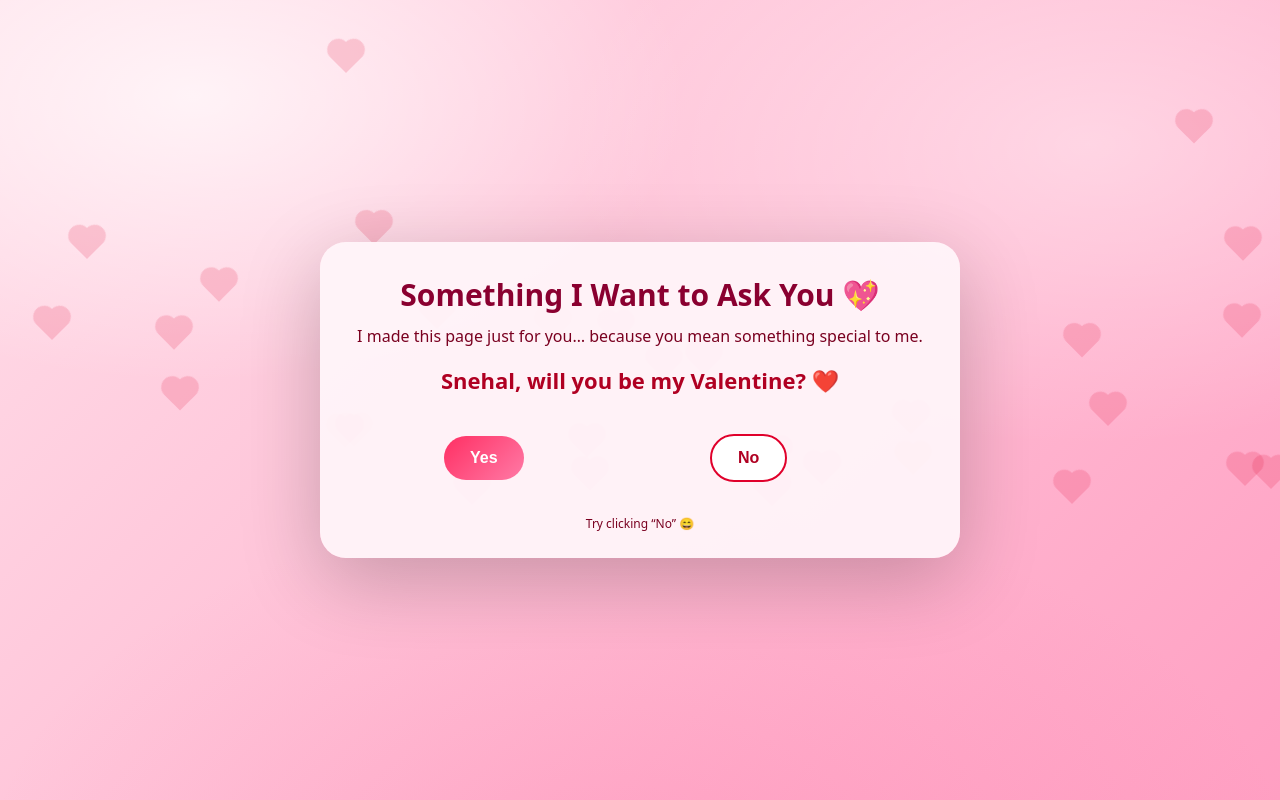
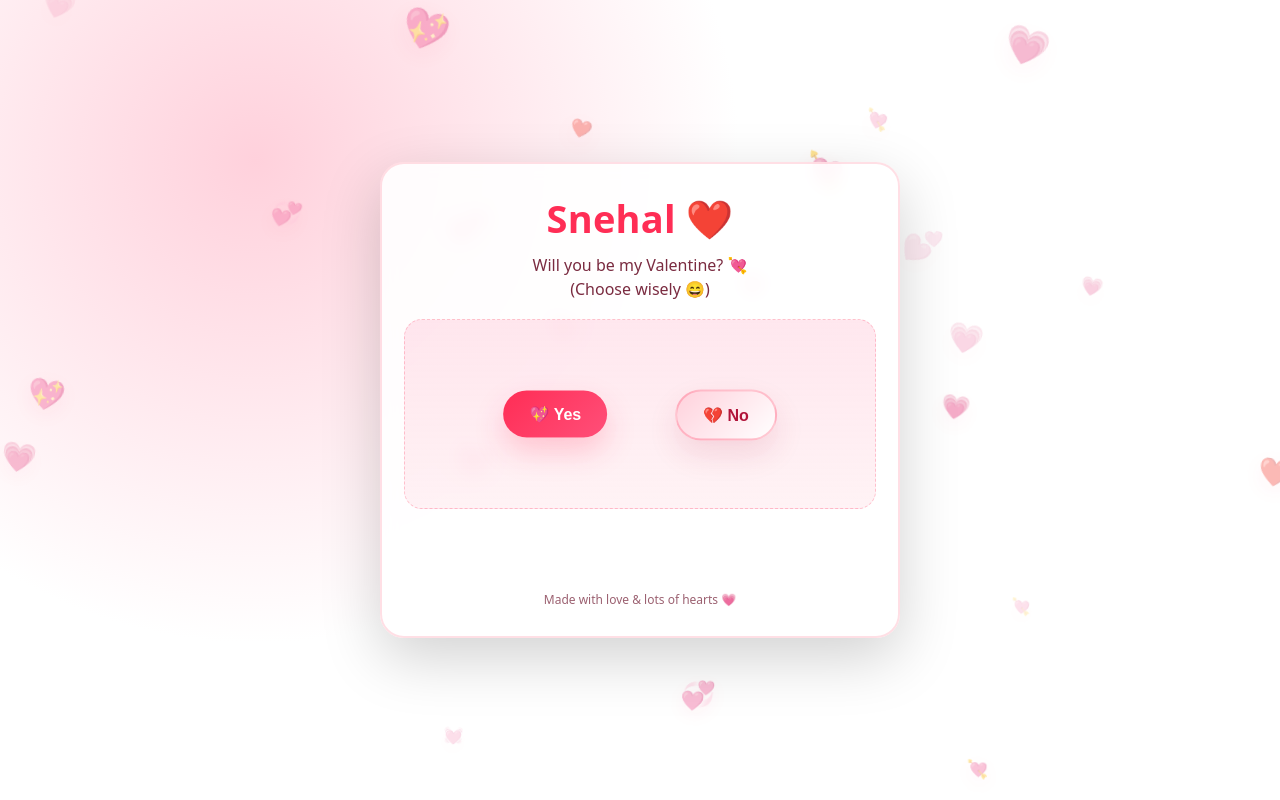
Before and after one commit to absirlectures-hub/important, a plain HTML site: page index.html in a window 1280 px wide. Drawn offline with Linux system fonts and the light colour scheme.

Commit message:
Add files via upload

```diff
--- a/index.html
+++ b/index.html
@@ -1,231 +1,261 @@
 <!doctype html>
 <html lang="en">
 <head>
-  <meta charset="utf-8" />
-  <meta name="viewport" content="width=device-width, initial-scale=1" />
-  <title>A Question For You 💖</title>
-
+  <meta charset="UTF-8" />
+  <meta name="viewport" content="width=device-width, initial-scale=1.0"/>
+  <title>Snehal 💖 Be My Valentine?</title>
   <style>
     :root{
-      --pink1:#ffe0ea;
-      --pink2:#ff9fc2;
-      --card:#fff5f9;
-      --red:#e0002b;
-      --deep:#8a0030;
-      --shadow: 0 22px 80px rgba(0,0,0,.22);
-      --glow: 0 0 40px rgba(255, 90, 147, .28);
+      --red:#ff2d55;
+      --pink:#ff7aa2;
+      --pink2:#ffd1dc;
+      --white:#fff;
+      --shadow: 0 20px 60px rgba(0,0,0,.18);
     }
 
-    *{ box-sizing:border-box; }
-
+    *{box-sizing:border-box;}
     body{
       margin:0;
       min-height:100vh;
-      font-family: system-ui, -apple-system, Segoe UI, Roboto, Arial, sans-serif;
       display:flex;
       align-items:center;
       justify-content:center;
-      background:
-        radial-gradient(900px 520px at 15% 12%, rgba(255,255,255,.70) 0%, transparent 55%),
-        radial-gradient(900px 520px at 85% 18%, rgba(255,255,255,.40) 0%, transparent 58%),
-        radial-gradient(1200px 700px at 50% 110%, rgba(255, 90, 147, .18) 0%, transparent 55%),
-        linear-gradient(135deg, var(--pink1), var(--pink2));
+      font-family: system-ui, -apple-system, Segoe UI, Roboto, Arial, sans-serif;
+      background: radial-gradient(circle at 20% 20%, var(--pink2), #fff 40%),
+                  radial-gradient(circle at 80% 20%, #ffe6ee, #fff 45%),
+                  linear-gradient(135deg, #fff, #fff);
       overflow:hidden;
     }
 
-    #confetti{
-      position:fixed;
-      inset:0;
-      pointer-events:none;
-      z-index: 50;
-    }
-
+    /* Floating hearts background */
     .hearts{
       position:fixed;
       inset:0;
       pointer-events:none;
+      z-index:0;
       overflow:hidden;
-      z-index:1;
     }
     .heart{
       position:absolute;
-      bottom:-60px;
-      width:22px;
-      height:22px;
-      background: var(--red);
-      transform: rotate(45deg);
-      opacity:.16;
+      font-size:18px;
+      opacity:.25;
       animation: floatUp linear infinite;
+      filter: drop-shadow(0 6px 10px rgba(255,45,85,.15));
     }
-    .heart::before,
-    .heart::after{
-      content:"";
-      position:absolute;
-      width:22px;
-      height:22px;
-      background: var(--red);
-      border-radius:50%;
-    }
-    .heart::before{ left:-11px; top:0; }
-    .heart::after { top:-11px; left:0; }
     @keyframes floatUp{
-      to{ transform: translateY(-125vh) rotate(45deg); }
+      from{ transform: translateY(110vh) scale(.9) rotate(0deg); }
+      to{ transform: translateY(-15vh) scale(1.25) rotate(20deg); }
     }
 
     .card{
-      width:min(640px, 92vw);
-      background: rgba(255,245,249,.95);
-      border-radius: 26px;
+      position:relative;
+      z-index:1;
+      width:min(520px, 92vw);
+      background: rgba(255,255,255,.9);
+      backdrop-filter: blur(8px);
+      border: 2px solid rgba(255,45,85,.15);
+      border-radius: 24px;
       box-shadow: var(--shadow);
-      padding: 26px 22px;
+      padding: 28px 22px;
       text-align:center;
-      position:relative;
-      z-index:3;
     }
 
     h1{
-      margin:6px 0 10px;
-      font-size: 30px;
-      color: var(--deep);
-    }
-    .sub{
-      margin-bottom:18px;
-      color:#7a0020;
-      font-size:16px;
-    }
-    .question{
-      font-size:22px;
-      font-weight:900;
-      color:#b00022;
-      margin:10px 0 18px;
+      margin: 0 0 10px;
+      font-size: clamp(28px, 4vw, 38px);
+      color: var(--red);
+      letter-spacing:.2px;
     }
 
-    .btnRow{
-      position:relative;
-      width: min(420px, 88vw);
-      height: 90px;
-      margin: 0 auto;
+    .sub{
+      margin: 0 0 18px;
+      color:#7a2b40;
+      font-size: 16px;
+      line-height:1.45;
     }
 
-    button{
-      border:0;
-      padding:13px 26px;
-      border-radius:999px;
-      font-size:16px;
-      font-weight:900;
+    .stage{
+      position:relative;
+      height: 190px;
+      margin-top: 14px;
+      border-radius: 18px;
+      background: linear-gradient(180deg, rgba(255,122,162,.18), rgba(255,45,85,.06));
+      border: 1px dashed rgba(255,45,85,.25);
+      overflow:hidden;
+    }
+
+    .btn{
+      border:none;
+      padding: 14px 26px;
+      border-radius: 999px;
       cursor:pointer;
+      font-weight: 700;
+      font-size: 16px;
+      transition: transform .12s ease, box-shadow .12s ease, opacity .12s ease;
+      box-shadow: 0 14px 30px rgba(255,45,85,.22);
+      user-select:none;
+      position:absolute;
+      top: 50%;
+      transform: translate(-50%, -50%);
+      display:flex;
+      align-items:center;
+      gap:8px;
+      white-space:nowrap;
     }
 
     #yesBtn{
-      position:absolute;
-      left:14px;
-      top:50%;
-      transform:translateY(-50%);
-      background: linear-gradient(135deg, #ff2f63, #ff7aa6);
-      color:#fff;
+      left: 32%;
+      background: linear-gradient(135deg, var(--red), #ff4f79);
+      color: var(--white);
+    }
+    #yesBtn:hover{ transform: translate(-50%, -50%) scale(1.05); }
+
+    #noBtn{
+      left: 68%;
+      background: linear-gradient(135deg, #ffd1dc, #fff);
+      color: #b1143a;
+      border: 2px solid rgba(255,45,85,.25);
+      box-shadow: 0 14px 30px rgba(177,20,58,.12);
     }
 
-    #noBtn{
-      position:absolute;
-      left:280px;
-      top:50%;
-      transform:translateY(-50%);
-      background:#fff;
-      border:2px solid #e0002b;
-      color:#b00022;
+    .msg{
+      margin-top: 18px;
+      padding: 14px 16px;
+      border-radius: 16px;
+      background: rgba(255,45,85,.08);
+      border: 1px solid rgba(255,45,85,.18);
+      color:#8d1536;
+      font-weight: 700;
+      min-height: 52px;
+      display:flex;
+      align-items:center;
+      justify-content:center;
+      opacity:0;
+      transform: translateY(8px);
+      transition: opacity .25s ease, transform .25s ease;
+    }
+    .msg.show{
+      opacity:1;
+      transform: translateY(0);
     }
 
-    .result{
-      display:none;
-      margin-top:18px;
-      padding:16px;
-      border-radius:18px;
-      background:#fff;
-      border:2px dashed #ff7aa6;
-      font-weight:800;
-      color:#8a0030;
-      white-space:pre-wrap;
-    }
-
-    .cursor{
-      animation: blink 1s infinite;
-    }
-    @keyframes blink{50%{opacity:0}}
-
     .tiny{
-      margin-top:12px;
-      font-size:12px;
-      color:#7a0020;
+      margin-top: 12px;
+      font-size: 12px;
+      color: rgba(122,43,64,.75);
     }
   </style>
 </head>
+<body>
 
-<body>
-<canvas id="confetti"></canvas>
-<div class="hearts" id="hearts"></div>
+  <div class="hearts" id="hearts"></div>
 
-<main class="card">
-  <h1>Something I Want to Ask You 💖</h1>
-  <div class="sub">I made this page just for you… because you mean something special to me.</div>
+  <div class="card">
+    <h1>Snehal ❤️</h1>
+    <p class="sub">
+      Will you be my Valentine? 💘<br/>
+      (Choose wisely 😄)
+    </p>
 
-  <div class="question">Snehal, will you be my Valentine? ❤️</div>
+    <div class="stage" id="stage">
+      <button class="btn" id="yesBtn">💖 Yes</button>
+      <button class="btn" id="noBtn">💔 No</button>
+    </div>
 
-  <div class="btnRow" id="arena">
-    <button id="yesBtn">Yes</button>
-    <button id="noBtn">No</button>
+    <div class="msg" id="msg"> </div>
+    <div class="tiny">Made with love & lots of hearts 💗</div>
   </div>
 
-  <div class="result" id="resultBox">
-    <span id="typingText"></span><span class="cursor">|</span>
-  </div>
+  <script>
+    // Make floating hearts
+    const heartsWrap = document.getElementById("hearts");
+    const heartChars = ["💗","💖","💘","❤️","💕","💓","💞"];
+    const heartCount = 28;
 
-  <div class="tiny" id="hint">Try clicking “No” 😄</div>
-</main>
+    for(let i=0;i<heartCount;i++){
+      const s = document.createElement("div");
+      s.className = "heart";
+      s.textContent = heartChars[Math.floor(Math.random()*heartChars.length)];
+      s.style.left = Math.random()*100 + "vw";
+      s.style.animationDuration = (6 + Math.random()*8) + "s";
+      s.style.animationDelay = (-Math.random()*10) + "s";
+      s.style.fontSize = (14 + Math.random()*18) + "px";
+      s.style.opacity = (0.12 + Math.random()*0.35).toFixed(2);
+      heartsWrap.appendChild(s);
+    }
 
-<script>
-document.addEventListener("DOMContentLoaded",()=>{
-  const rand=(a,b)=>Math.random()*(b-a)+a;
+    const stage = document.getElementById("stage");
+    const noBtn = document.getElementById("noBtn");
+    const yesBtn = document.getElementById("yesBtn");
+    const msg = document.getElementById("msg");
 
-  const hearts=document.getElementById("hearts");
-  for(let i=0;i<30;i++){
-    const h=document.createElement("div");
-    h.className="heart";
-    h.style.left=rand(0,100)+"vw";
-    h.style.animationDuration=rand(6,14)+"s";
-    hearts.appendChild(h);
-  }
+    function clamp(n, min, max){ return Math.max(min, Math.min(max, n)); }
 
-  const yes=document.getElementById("yesBtn");
-  const no=document.getElementById("noBtn");
-  const arena=document.getElementById("arena");
-  const box=document.getElementById("resultBox");
-  const text=document.getElementById("typingText");
+    // Place "No" somewhere random inside the stage (keeping margins)
+    function moveNoButton(){
+      const stageRect = stage.getBoundingClientRect();
+      const btnRect = noBtn.getBoundingClientRect();
 
-  no.addEventListener("pointerenter",()=>moveNo());
-  no.addEventListener("touchstart",(e)=>{e.preventDefault();moveNo();});
+      const padding = 14;
+      const minX = padding + (btnRect.width / 2);
+      const maxX = stageRect.width - padding - (btnRect.width / 2);
+      const minY = padding + (btnRect.height / 2);
+      const maxY = stageRect.height - padding - (btnRect.height / 2);
 
-  function moveNo(){
-    const r=arena.getBoundingClientRect();
-    no.style.left=rand(150,r.width-80)+"px";
-  }
+      const x = Math.random() * (maxX - minX) + minX;
+      const y = Math.random() * (maxY - minY) + minY;
 
-  yes.addEventListener("click",()=>{
-    box.style.display="block";
-    const msg=`Thank you for saying YES ❤️
+      noBtn.style.left = x + "px";
+      noBtn.style.top  = y + "px";
+      noBtn.style.transform = "translate(-50%, -50%)";
+    }
 
-Snehal, you make my days brighter,
-my thoughts warmer,
-and my heart happier.
+    // Initial position
+    window.addEventListener("load", () => {
+      // Convert to pixel positioning for smooth dodging
+      const stageRect = stage.getBoundingClientRect();
+      noBtn.style.left = (stageRect.width * 0.68) + "px";
+      noBtn.style.top  = (stageRect.height * 0.50) + "px";
+      noBtn.style.transform = "translate(-50%, -50%)";
+    });
 
-I’m really glad I asked you. 🌹`;
-    let i=0;
-    const t=setInterval(()=>{
-      text.textContent+=msg[i++];
-      if(i>=msg.length)clearInterval(t);
-    },30);
-    no.style.display="none";
-  });
-});
-</script>
+    // Impossible-to-click "No": move away when cursor comes near
+    stage.addEventListener("mousemove", (e) => {
+      const stageRect = stage.getBoundingClientRect();
+      const mouseX = e.clientX - stageRect.left;
+      const mouseY = e.clientY - stageRect.top;
+
+      const btnLeft = parseFloat(noBtn.style.left || "0");
+      const btnTop  = parseFloat(noBtn.style.top || "0");
+
+      const dx = mouseX - btnLeft;
+      const dy = mouseY - btnTop;
+      const dist = Math.sqrt(dx*dx + dy*dy);
+
+      // If mouse within this radius, dodge immediately
+      const dangerRadius = 90;
+
+      if(dist < dangerRadius){
+        moveNoButton();
+      }
+    });
+
+    // Extra safety: if someone still manages to hover/focus, dodge
+    noBtn.addEventListener("mouseenter", moveNoButton);
+    noBtn.addEventListener("focus", moveNoButton);
+    noBtn.addEventListener("click", (e) => { e.preventDefault(); moveNoButton(); });
+
+    // Yes click shows message
+    yesBtn.addEventListener("click", () => {
+      msg.textContent = "thank you sona.. i love you... ";
+      msg.classList.add("show");
+
+      // Optional: make buttons chill after YES
+      noBtn.style.opacity = 0.35;
+      noBtn.style.cursor = "not-allowed";
+      noBtn.setAttribute("disabled", "disabled");
+      yesBtn.style.transform = "translate(-50%, -50%) scale(1.06)";
+    });
+  </script>
 </body>
 </html>
```
